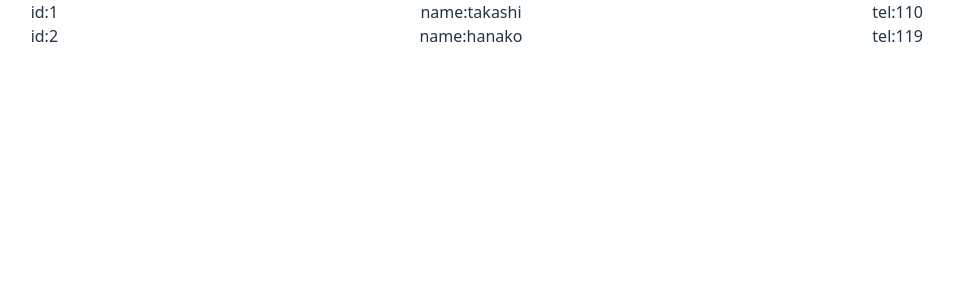
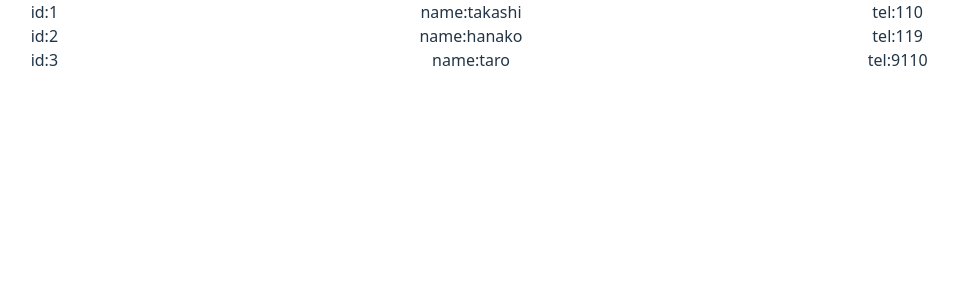
Before and after one commit to takashioguchi/my-react-app, a React (Vite) app: page / in a window 1280 px wide. Shown: the top 300 px of the page, without its empty margins (169-1127 px from the left). Built offline with nearby package versions, Linux system fonts and the light colour scheme.

Commit message:
feat: add additional Test component with id 3

```diff
--- a/src/App.jsx
+++ b/src/App.jsx
@@ -9,6 +9,7 @@ function App() {
     <>
       <Test id="1" name="takashi" tel="110" />
       <Test id="2" name="hanako" tel="119" />
+      <Test id="3" name="taro" tel="9110" />
     </>
   );
 }
```
